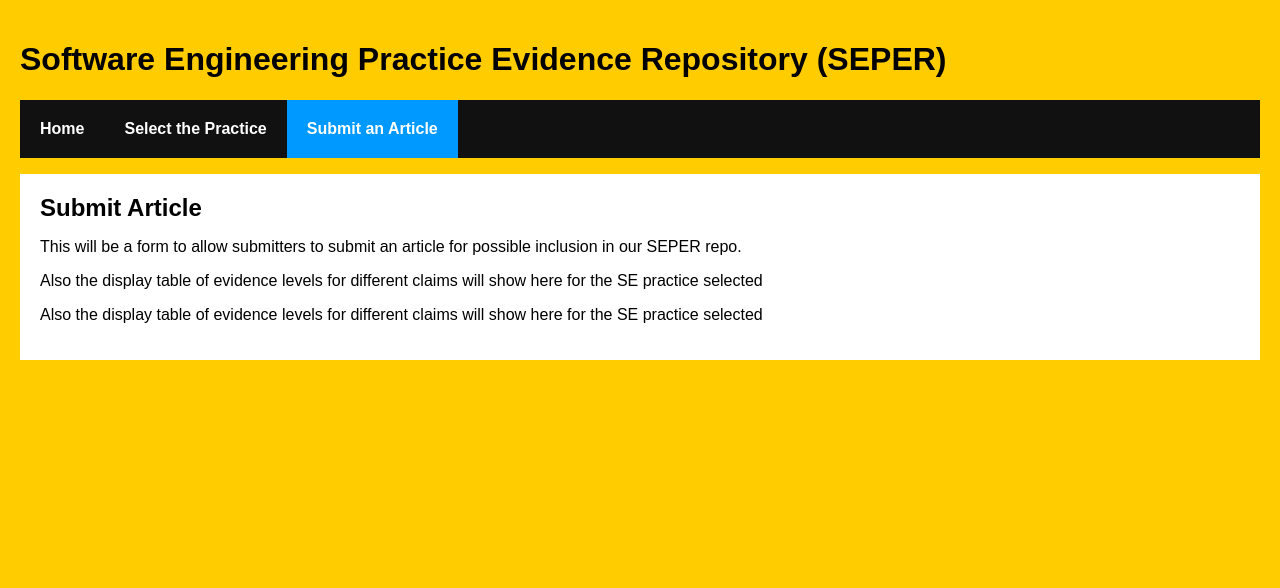
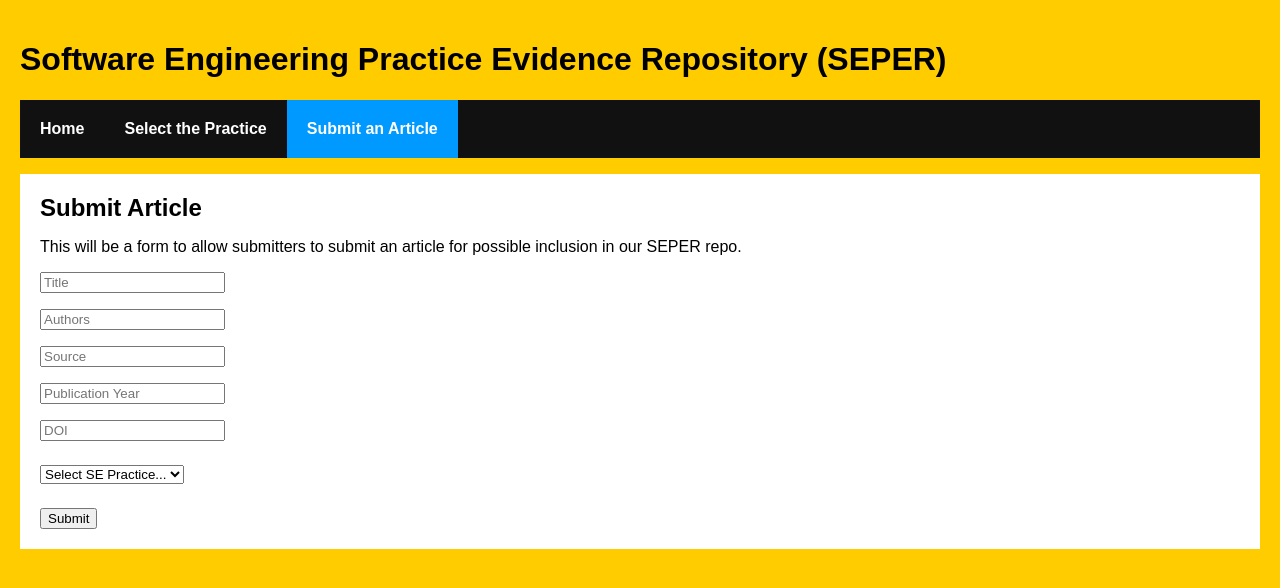
Before and after one commit to justvinny/cise_ass1a_worksheet4, a React (Create React App) app in the folder frontend/: page /SubmitArticle in a window 1280 px wide. Shown: the top 588 px of the page. Built offline with nearby package versions, Linux system fonts and the light colour scheme.

Commit message:
added submit article form

```diff
--- a/frontend/package.json
+++ b/frontend/package.json
@@ -8,6 +8,7 @@
     "@testing-library/user-event": "^13.5.0",
     "react": "^17.0.0",
     "react-dom": "^17.0.0",
+    "react-hook-form": "^7.29.0",
     "react-router-dom": "^6.3.0",
     "react-scripts": "5.0.0",
     "react-table": "^7.7.0",
--- /dev/null
+++ b/frontend/src/components/SubmissionForm.js
@@ -0,0 +1,29 @@
+import { useState } from "react";
+import { useForm } from "react-hook-form";
+
+const SubmissionForm = () => {
+  const { register, handleSubmit } = useForm();
+  const [result, setResult] = useState("");
+  const onSubmit = (data) => setResult(JSON.stringify(data));
+
+  return (
+    <form onSubmit={handleSubmit(onSubmit)}>
+
+      <input {...register("title")} placeholder="Title" />
+      <p><input {...register("authors")} placeholder="Authors" /></p>
+      <p><input {...register("source")} placeholder="Source" /></p>
+      <p><input {...register("pubyear")} placeholder="Publication Year" /></p>
+      <p><input {...register("doi")} placeholder="DOI" /></p>
+
+      <select {...register("sepractice")}>
+        <option value="">Select SE Practice...</option>
+        <option value="TDD">TDD</option>
+        <option value="Mob Programming">Mob Programming</option>
+      </select>
+
+      <p>{result}</p>
+      <input type="submit" />
+    </form>
+  );
+}
+export default SubmissionForm;
--- a/frontend/src/pages/Submit-Article.js
+++ b/frontend/src/pages/Submit-Article.js
@@ -1,4 +1,5 @@
 import React from "react";
+import SubmissionForm from "../components/SubmissionForm";
 
 const SubmitArticle = () => {
   return (
@@ -8,16 +9,10 @@ const SubmitArticle = () => {
         This will be a form to allow submitters to submit an article for
         possible inclusion in our SEPER repo.
       </p>
-      <p>
-        Also the display table of evidence levels for different claims will show
-        here for the SE practice selected
-      </p>
-      <p>
-        Also the display table of evidence levels for different claims will show
-        here for the SE practice selected
-      </p>
+      <SubmissionForm />
     </div>
   );
 };
 
+
 export default SubmitArticle;
```
Also changed, not shown: 1 other file (tests, documents, lock files or other folders).
